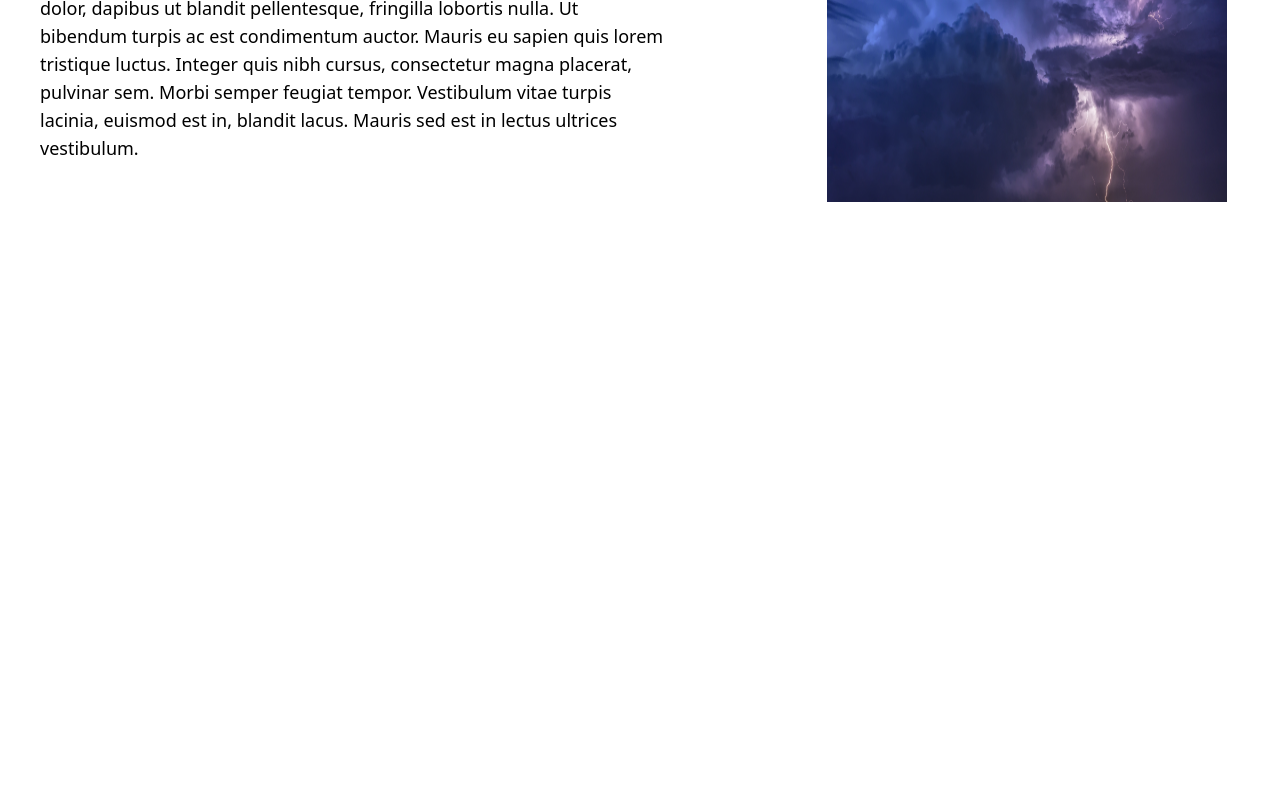
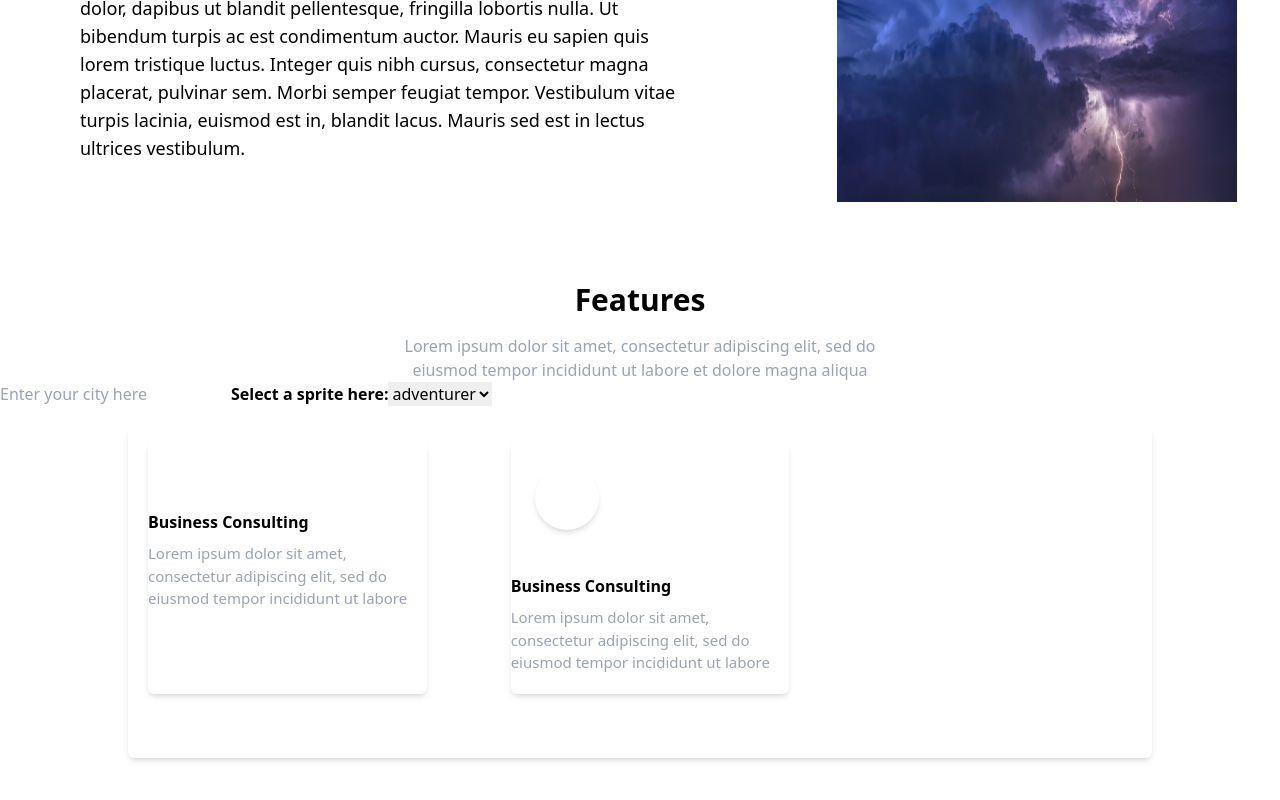
Before and after one commit to 6-afrika/mini_project_3_team_3, a Next.js app: page / in a window 1280 px wide. Shown: the part 358-1158 px from the top of the page. Before the commit the page ends 800 px from the top, so only its background shows below. Built offline with nearby package versions, Linux system fonts and the light colour scheme.

Commit message:
Features Started

```diff
--- a/components/Features.jsx
+++ b/components/Features.jsx
@@ -1,8 +1,98 @@
 import React from 'react'
+import { useState } from 'react';
+import Image from 'next/image'
 
 const Features = () => {
+    const filters = ["adventurer", "croodles", "female", "human", "identicon", "big-smile", "bottts", "avataaars", "jdenticon", "gridy", "micah"]
+    const [filter, setFilter] = useState(filters[0]);
+    const [imgURL, setImgURL] = useState("");
+    const [seed, setSeed] = useState("");
+
+    const handleInputChange = (event) => {
+        setSeed(() => {
+            if (event.target.value.length > 0) {
+                setImgURL(
+                    `https://avatars.dicebear.com/api/${filter}/${event.target.value}.svg`
+                )
+            }
+            return event.target.value;
+        })
+    }
+
+    const handleFilterChange = (event) => {
+        setFilter(() => {
+            setImgURL(
+                `https://avatars.dicebear.com/api/${event.target.value}/${seed}.svg`
+            );
+        })
+
+    };
+
     return (
-        <div>Features</div>
+        <section className="  py-20 mt-15 h-screen w-screen">
+
+            <div className="sm:w-3/4 lg:w-5/12 mx-auto px-2">
+                <h1 className="text-3xl text-center text-black">Features</h1>
+                <p className="text-center text-gray-400 mt-4">
+                    Lorem ipsum dolor sit amet, consectetur adipiscing elit, sed do eiusmod tempor incididunt ut labore et dolore magna aliqua
+                </p>
+            </div>
+
+
+            <div className='flex'>
+                <div>
+                    <input
+                        className="form-control"
+                        value={seed}
+                        onChange={handleInputChange}
+                        placeholder="Enter your city here"
+                    />
+                </div>
+                <h6 className="font-semibold">Select a sprite here:  </h6>
+                <select onChange={handleFilterChange} >
+                    {filters.map((value, index) => (
+                        <option value={value} key={index}>
+                            {value}
+                        </option>
+                    ))}
+                </select>
+            </div>
+
+            <div className="container shadow-md rounded-md mb-25 mt-5 mx-auto grid grid-cols-1 md:grid-cols-2 lg:grid-cols-3 gap-16 max-w-screen-lg ">
+
+                <div className="flex flex-col ml-5 mt-4 rounded-md shadow-md bg-white lg:mb-16">
+                    <div className="p-6 flex flex-col">
+
+
+                    </div>
+                    <h3 className="mt-5 mb-2 text-[16px] font-semibold">Business Consulting</h3>
+                    <p className="mb-5 text-gray-400 font-light text-[15px]">Lorem ipsum dolor sit amet, consectetur adipiscing elit, sed do eiusmod tempor incididunt ut labore</p>
+
+                </div>
+
+
+                <div className="flex flex-col ml-5 mt-4 rounded-md shadow-md bg-white lg:mb-16">
+                    <div className="p-6 flex flex-col">
+                        <div className=' flex items-center justify-center shadow-md relative w-16 h-16  bg-white rounded-full'>
+
+                            {imgURL && (
+                                <div>
+                                    <Image src={imgURL} width={50} height={50} alt="Generated Avatar" />
+                                </div>
+                            )}
+
+                        </div>
+
+
+                    </div>
+                    <h3 className="mt-5 mb-2 text-[16px] font-semibold">Business Consulting</h3>
+                    <p className="mb-5 text-gray-400 font-light text-[15px]">Lorem ipsum dolor sit amet, consectetur adipiscing elit, sed do eiusmod tempor incididunt ut labore</p>
+
+                </div>
+
+            </div>
+
+        </section >
     )
 }
 
--- a/components/Hero.jsx
+++ b/components/Hero.jsx
@@ -4,7 +4,7 @@ import Image from 'next/image'
 
 const Hero = () => {
     return (
-        <section class="relative mt-40 ml-20 md:ml-10 sm:ml-0">
+        <section class="relative mt-40 ml-30 md:ml-20  sm:ml-0">
             <div class="container flex flex-col-reverse lg:flex-row items-center gap-12 mt-14 lg:mt-28">
                 <div class="flex flex-1 flex-col items-center lg:items-start">
                     <h2 class="text-bookmark-blue text-3xl md:text-4 lg:text-5xl text-center lg:text-left mb-6">
@@ -16,7 +16,7 @@ const Hero = () => {
                     </p>
 
                 </div>
-                <div class="flex justify-center flex-1 mb-10 md:mb-16 lg:mb-0 mr-[-60px]">
+                <div class="flex justify-center flex-1 mb-10 md:mb-16 lg:mb-0  mr-[-60px]">
                     <Image className="" src={MainImage} width={400} height={400} alt="" />
                 </div>
             </div>
--- a/next.config.js
+++ b/next.config.js
@@ -4,4 +4,10 @@ const nextConfig = {
   swcMinify: true,
 }
 
-module.exports = nextConfig
+module.exports = {
+  ...nextConfig,
+  images: {
+    domains: ['avatars.dicebear.com'],
+  },
+
+}
--- a/pages/_app.js
+++ b/pages/_app.js
@@ -1,5 +1,6 @@
 import Hero from '../components/Hero';
 import Navbar from '../components/Navbar'
+import Features from '../components/Features'
 import '../styles/globals.css'
 
 function MyApp({ Component, pageProps }) {
@@ -7,6 +8,7 @@ function MyApp({ Component, pageProps }) {
     <>
       <Navbar />
       <Hero />
+      <Features />
       <Component {...pageProps} />
 
     </>
```
